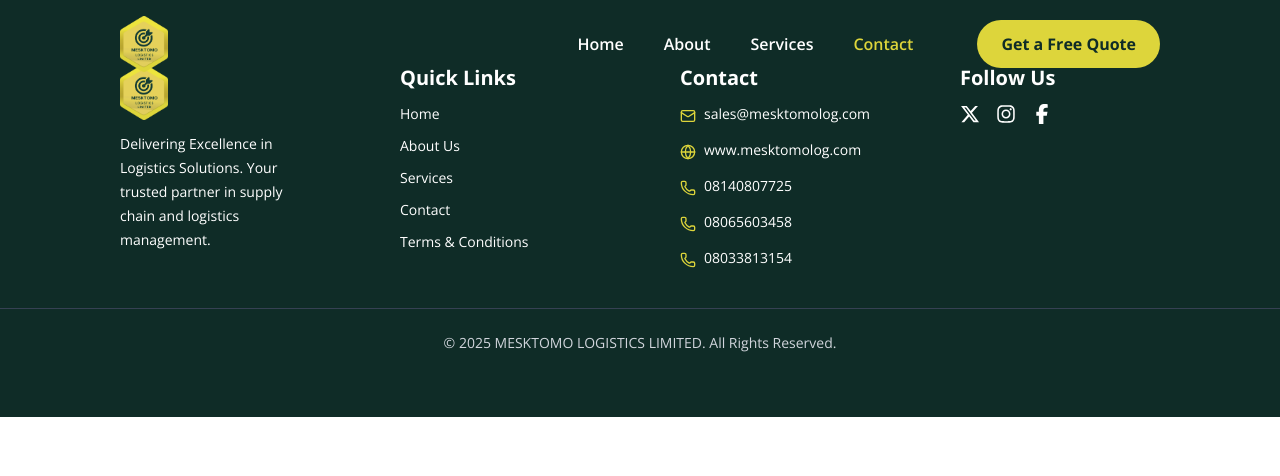
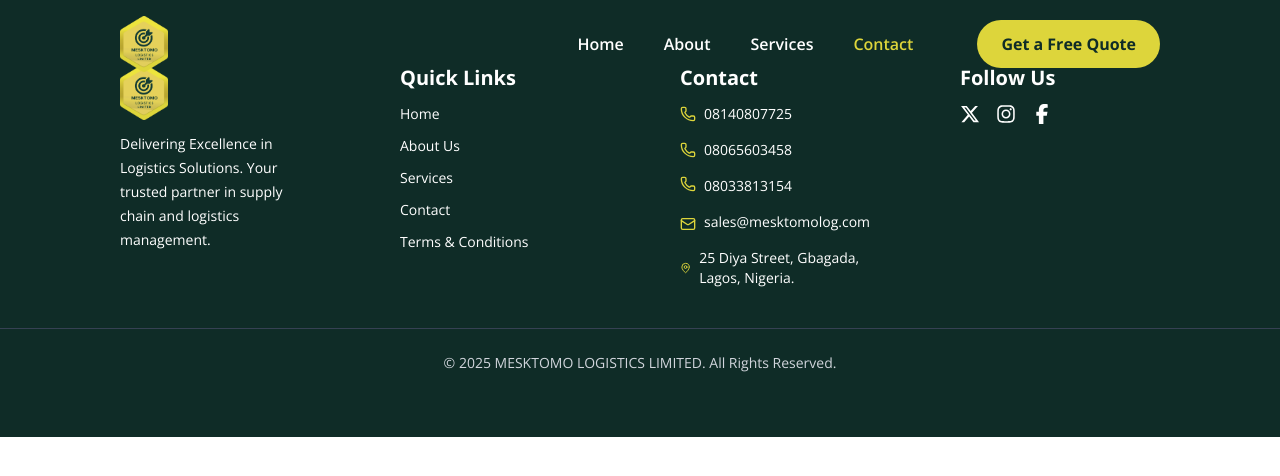
Before and after one commit to rhose1234/Mesktomo, a React (Vite) app: page /contact in a window 1280 px wide. Shown: the top 476 px of the page. Built offline with nearby package versions, Linux system fonts and the light colour scheme.

Commit message:
homepage done

```diff
--- a/src/Components/Footer.jsx
+++ b/src/Components/Footer.jsx
@@ -1,5 +1,5 @@
 import React from "react";
-import { Mail, Phone, Globe } from "lucide-react";
+import { Mail, Phone, MapPin } from "lucide-react";
 import { FaXTwitter, FaFacebookF, FaInstagram } from "react-icons/fa6";
 import logo from "../assets/logo.png";
 import { Link } from "react-router-dom";
@@ -37,6 +37,22 @@ export default function Footer() {
           <h4 className="text-xl font-bold mb-3">Contact</h4>
           <ul className="space-y-4 text-sm">
 
+            {/* Phone Numbers */}
+            <li className="flex flex-row items-center gap-2">
+              <Phone size={16} className="text-yellowa " />
+                <a href="tel:08140807725" className="hover:text-yellowa">08140807725</a>
+            </li>
+
+            <li className="flex flex-row items-center gap-2">
+               <Phone size={16} className="text-yellowa " />
+                <a href="tel:08065603458" className="hover:text-yellowa">08065603458</a>
+            </li>
+
+            <li className="flex items-start gap-2">
+              <Phone size={16} className="text-yellowa " />
+              <a href="tel:08033813154" className="hover:text-yellowa">08033813154</a>
+            </li>
+
             {/* Email */}
             <li className="flex items-start gap-2">
               <Mail size={16} className="text-yellowa mt-1" />
@@ -47,43 +63,11 @@ export default function Footer() {
               </div>
             </li>
 
-            {/* Website */}
-            <li className="flex items-start gap-2">
-              <Globe size={16} className="text-yellowa mt-1" />
-              <div>
-                <a
-                  href="http://www.mesktomolog.com"
-                  target="_blank"
-                  rel="noreferrer"
-                  className="hover:text-yellowa"
-                >
-                  www.mesktomolog.com
-                </a>
-              </div>
-            </li>
-
-            {/* Phone Numbers */}
-            <li className="flex items-start gap-2">
-              <Phone size={16} className="text-yellowa mt-1" />
-              <div className="flex flex-col">
-                <a href="tel:08140807725" className="hover:text-yellowa">08140807725</a>
-
-              </div>
-            </li>
-
-            <li className="flex items-start gap-2">
-              <Phone size={16} className="text-yellowa mt-1" />
-              <div className="flex flex-col">
-                <a href="tel:08065603458" className="hover:text-yellowa">08065603458</a>
-              </div>
-            </li>
-
-            <li className="flex items-start gap-2">
-              <Phone size={16} className="text-yellowa mt-1" />
-              <div className="flex flex-col">
-                <a href="tel:08033813154" className="hover:text-yellowa">08033813154</a>
-              </div>
-            </li>
+            {/* Address */}
+          <li className="flex flex-row items-center gap-2">
+         <MapPin size={16} className="text-yellowa " />
+         <span>25 Diya Street, Gbagada, Lagos, Nigeria.</span>
+         </li>
           </ul>
         </div>
 
```
